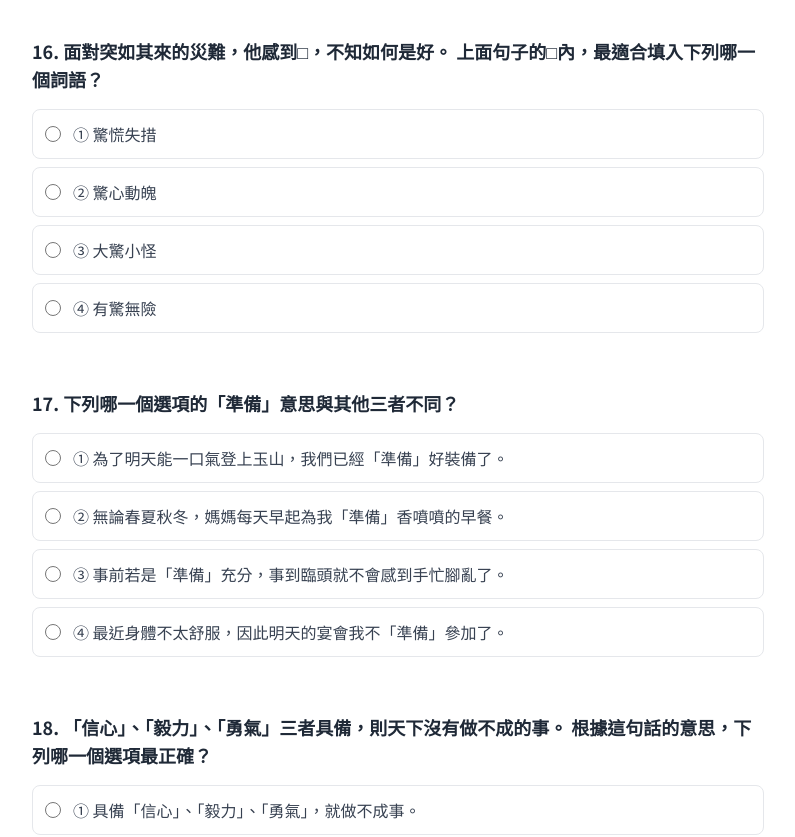
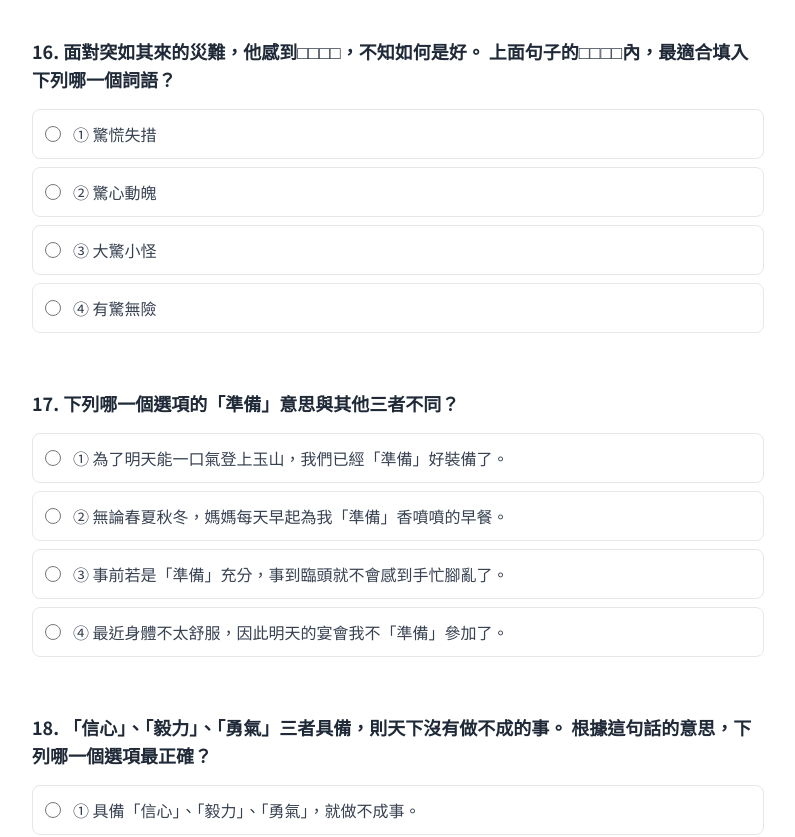
Before and after one commit to pingkingchou/112chinese-4th, a plain HTML site: page index.html in a window 1280 px wide. Shown: the part 5736-6573 px from the top of the page, without its empty margins (244-1039 px from the left). Drawn offline with nearby package versions, Linux system fonts and the light colour scheme; no server answers.

Commit message:
Update index.html

```diff
--- a/index.html
+++ b/index.html
@@ -152,7 +152,7 @@
             { "question": "13. 從形式來看，上面的文本屬於下列哪一個選項？", "options": ["① 應用文", "② 抒情文", "③ 說明文", "④ 記敘文"], "answer": 1, "passage": "親愛的美華：\n你好。\n這是全班同學送給你的禮物，希望你轉學到新的學校之後，能夠很快的適應新環境、交到新朋友，有空的時候也要回來看看我們。\n祝你\n平安如意\n友王婷婷敬上\n6月30日" },
             { "question": "14. 漁夫出海前，總是仔細的將有破洞的漁網修補好。\n上述句子中「修補」的「補」，與下列哪一個選項中「補」的意思最接近？", "options": ["① 縫「補」衣裳", "② 「補」充水分", "③ 替「補」上場", "④ 冬令進「補」"], "answer": 1 },
             { "question": "15. 「冷」字的意思有：感覺溫度低、淡漠、不熱烈、寂靜……。\n下列哪一個選項的「冷」有「寂靜」的意思？", "options": ["① 這家餐廳的服務生待客態度十分「冷」淡，難怪生意不好。", "② 雖然陳老師外表看似「冷」漠，實際上卻是熱情如火的人。", "③ 自從姐姐出嫁、妹妹北上念書，家中頓時「冷」清了許多。", "④ 每次聚會，他總是會說些笑話來活絡氣氛，避免「冷」場。"], "answer": 3 },
-            { "question": "16. 面對突如其來的災難，他感到□，不知如何是好。\n上面句子的□內，最適合填入下列哪一個詞語？", "options": ["① 驚慌失措", "② 驚心動魄", "③ 大驚小怪", "④ 有驚無險"], "answer": 1 },
+            { "question": "16. 面對突如其來的災難，他感到□□□□，不知如何是好。\n上面句子的□□□□內，最適合填入下列哪一個詞語？", "options": ["① 驚慌失措", "② 驚心動魄", "③ 大驚小怪", "④ 有驚無險"], "answer": 1 },
             { "question": "17. 下列哪一個選項的「準備」意思與其他三者不同？", "options": ["① 為了明天能一口氣登上玉山，我們已經「準備」好裝備了。", "② 無論春夏秋冬，媽媽每天早起為我「準備」香噴噴的早餐。", "③ 事前若是「準備」充分，事到臨頭就不會感到手忙腳亂了。", "④ 最近身體不太舒服，因此明天的宴會我不「準備」參加了。"], "answer": 4 },
             { "question": "18. 「信心」、「毅力」、「勇氣」三者具備，則天下沒有做不成的事。\n根據這句話的意思，下列哪一個選項最正確？", "options": ["① 具備「信心」、「毅力」、「勇氣」，就做不成事。", "② 具備「信心」、「毅力」、「勇氣」，就可能成功。", "③ 具備「信心」、「毅力」、「勇氣」，就一定成功。", "④ 具備「信心」、「毅力」、「勇氣」，就事半功倍。"], "answer": 3 },
             { "question": "19. 手心向下是助人，手心向上是求人；助人快樂，求人痛苦。\n這段話的意思和下列哪一個選項最不接近？", "options": ["① 施比受更有福", "② 助人為快樂之本", "③ 失敗為成功之母", "④ 贈人玫瑰，手有餘香"], "answer": 3 },
```
